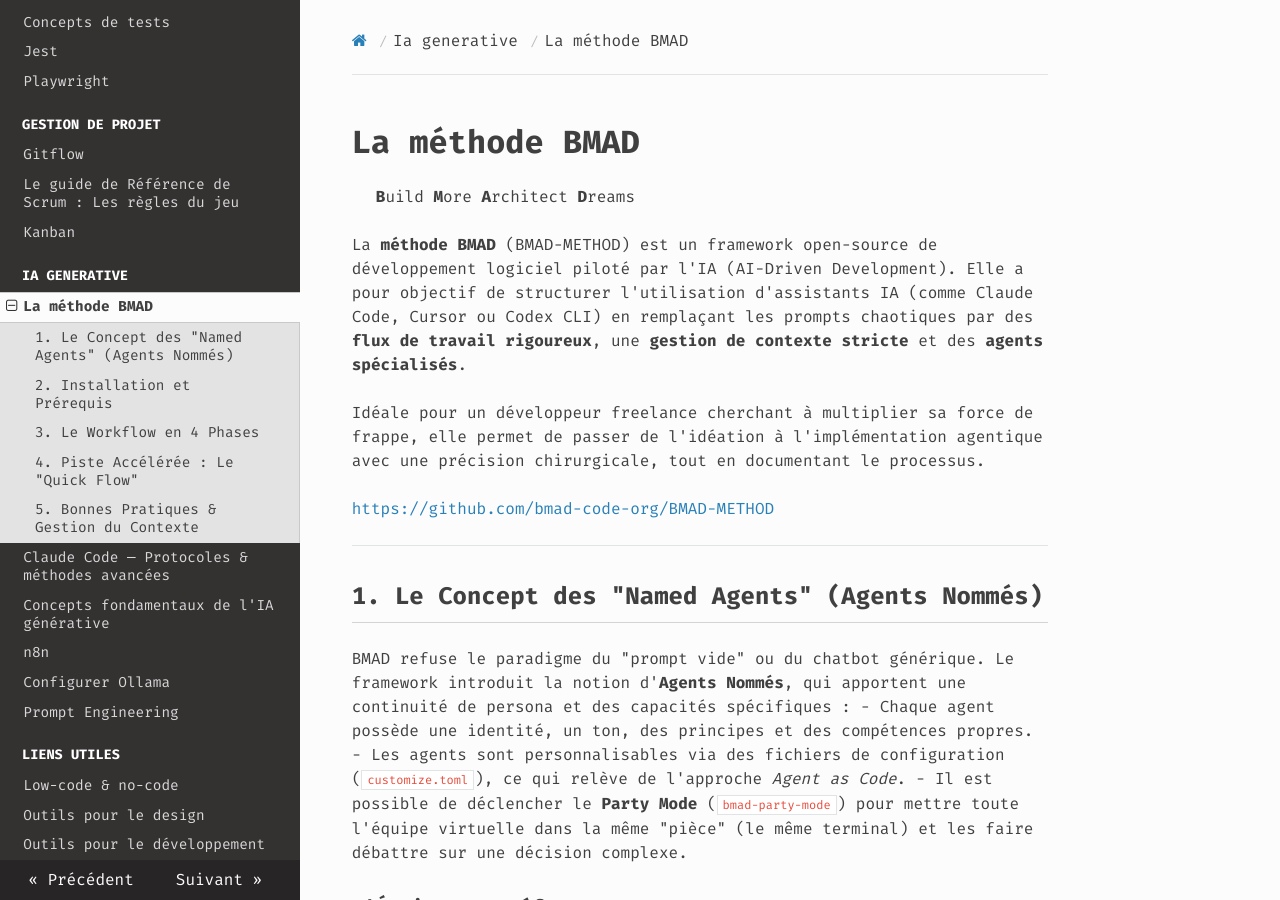
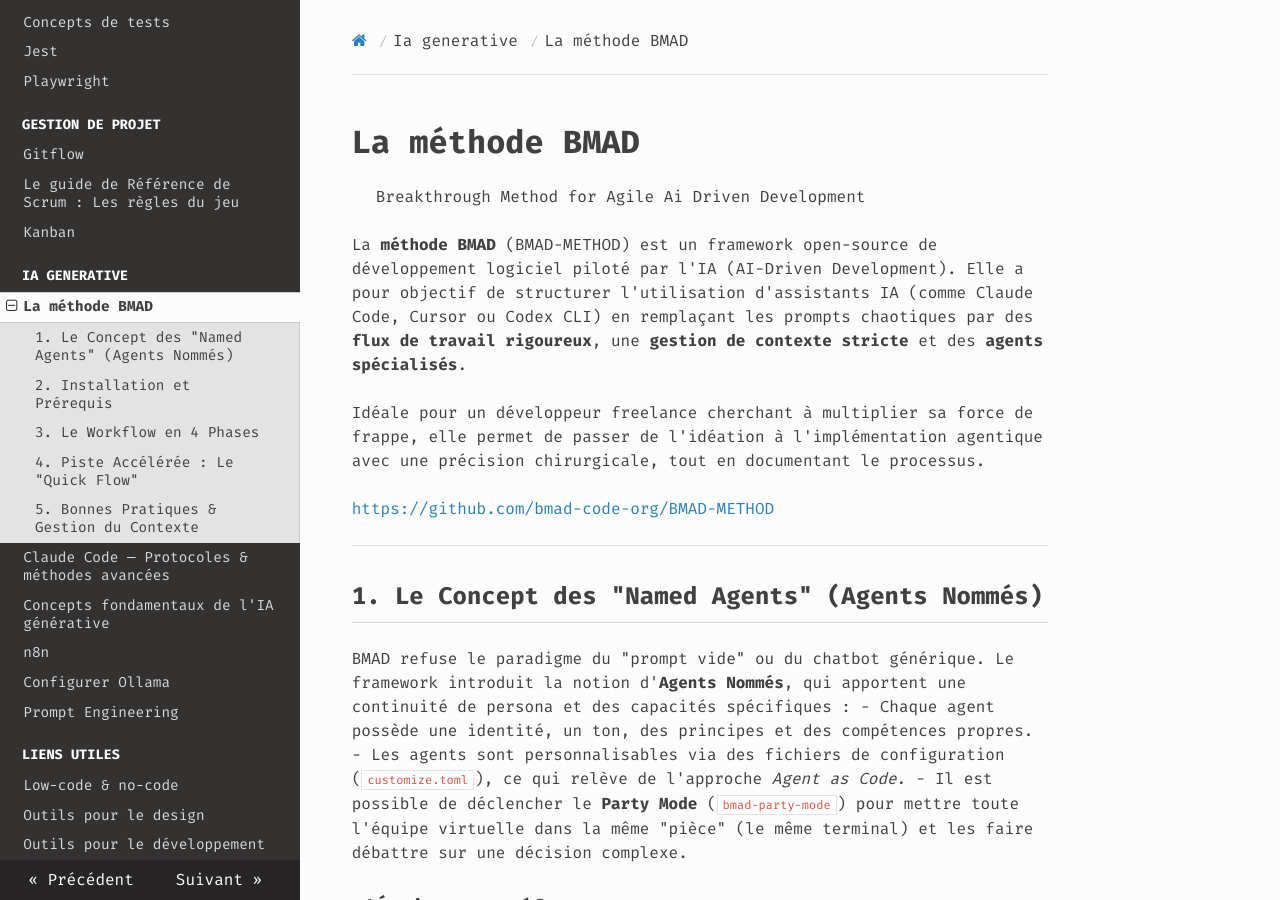
Before and after one commit to realjck/le-codex, an MkDocs documentation site: the page built from docs/ia-generative/bmad.md, in a window 1280 px wide and 900 px high. Built offline with MkDocs 1.6.1, drawn with Linux system fonts in a browser that asks for light colours; nearby versions of some CDN libraries.

Commit message:
fix BMAD subtitle

```diff
--- a/docs/ia-generative/bmad.md
+++ b/docs/ia-generative/bmad.md
@@ -1,6 +1,6 @@
 # La méthode BMAD
 
-> **B**uild **M**ore **A**rchitect **D**reams
+> Breakthrough Method for Agile Ai Driven Development
 
 La **méthode BMAD** (BMAD-METHOD) est un framework open-source de développement logiciel piloté par l'IA (AI-Driven Development). Elle a pour objectif de structurer l'utilisation d'assistants IA (comme Claude Code, Cursor ou Codex CLI) en remplaçant les prompts chaotiques par des **flux de travail rigoureux**, une **gestion de contexte stricte** et des **agents spécialisés**.
 
```
